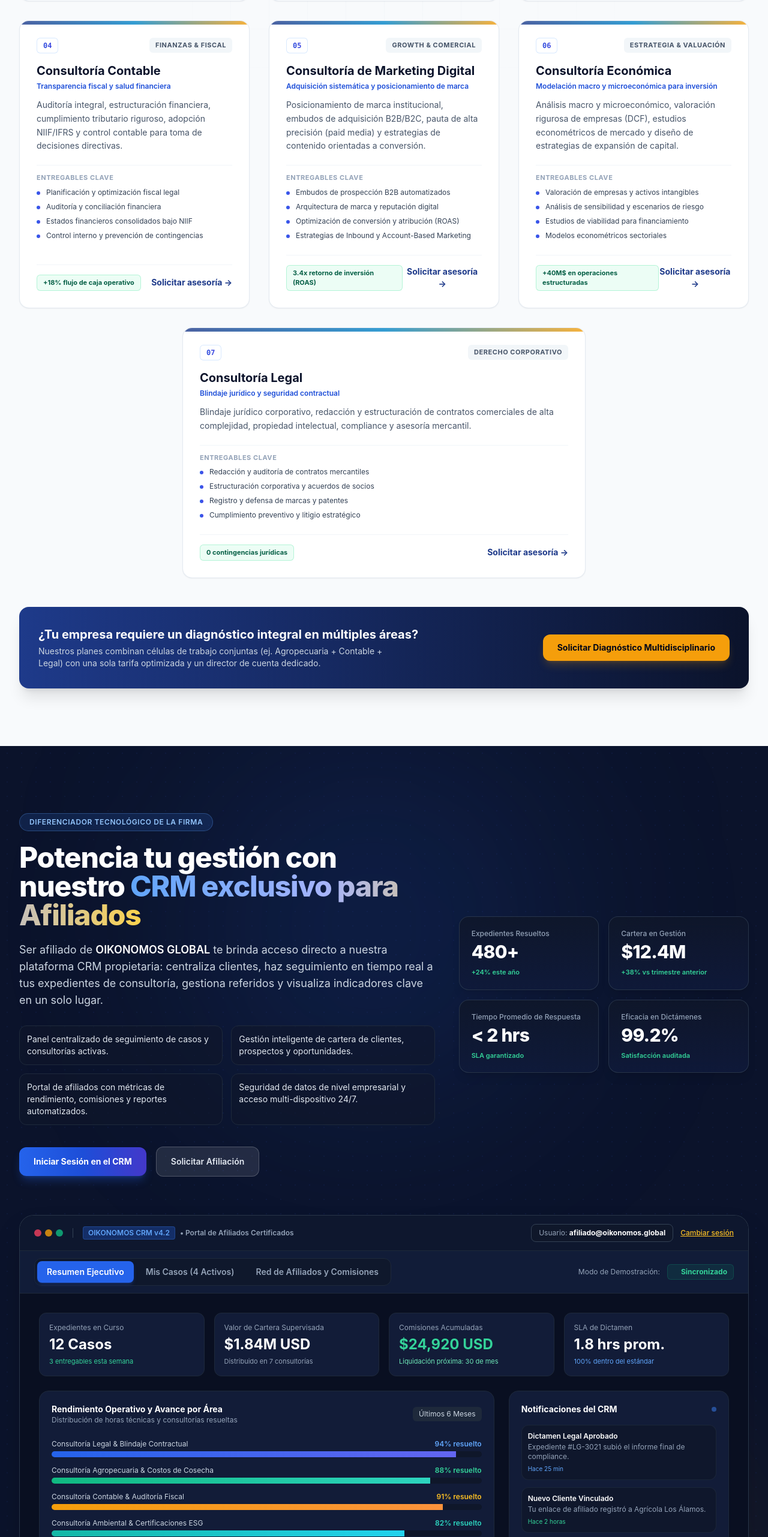
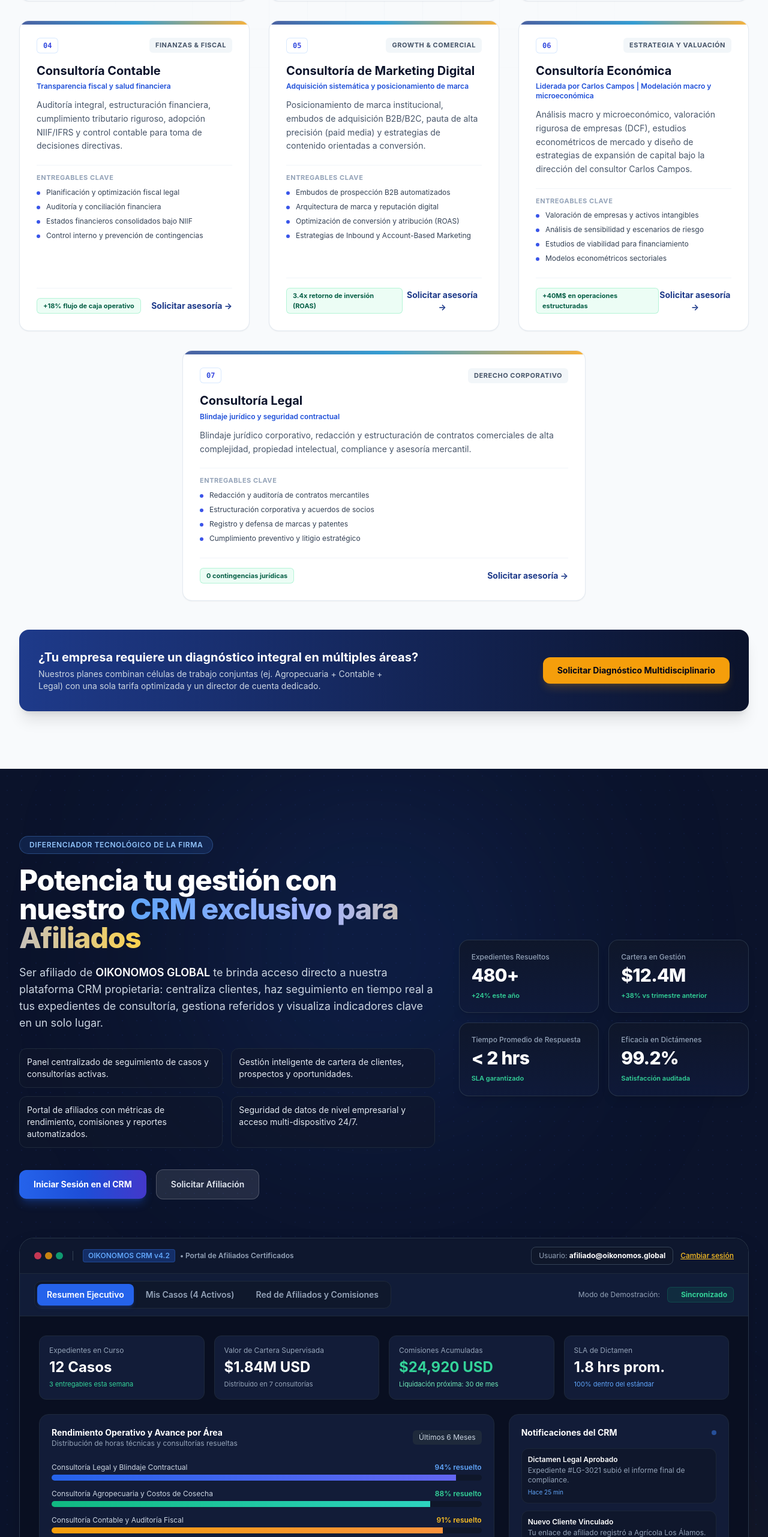
Before and after one commit to leocamacho693-ux/oikonomos-landing, a Next.js app: page / in a window 1280 px wide. Shown: the part 3275-5838 px from the top of the page at 60% size. Built offline with nearby package versions, Linux system fonts and the light colour scheme.

Commit message:
feat(consulting): asignar a Carlos Campos como consultor lider en economia

```diff
--- a/components/CrmSection.tsx
+++ b/components/CrmSection.tsx
@@ -252,7 +252,7 @@ export default function CrmSection({ onOpenLoginModal, onRequestAffiliation }: C
                     <div className="space-y-3.5 pt-2">
                       <div>
                         <div className="flex justify-between text-xs text-slate-300 mb-1">
-                          <span>Consultoría Legal & Blindaje Contractual</span>
+                          <span>Consultoría Legal y Blindaje Contractual</span>
                           <span className="font-semibold text-blue-400">94% resuelto</span>
                         </div>
                         <div className="w-full bg-slate-900 rounded-full h-2.5 overflow-hidden">
@@ -262,7 +262,7 @@ export default function CrmSection({ onOpenLoginModal, onRequestAffiliation }: C
 
                       <div>
                         <div className="flex justify-between text-xs text-slate-300 mb-1">
-                          <span>Consultoría Agropecuaria & Costos de Cosecha</span>
+                          <span>Consultoría Agropecuaria y Costos de Cosecha</span>
                           <span className="font-semibold text-emerald-400">88% resuelto</span>
                         </div>
                         <div className="w-full bg-slate-900 rounded-full h-2.5 overflow-hidden">
@@ -272,7 +272,7 @@ export default function CrmSection({ onOpenLoginModal, onRequestAffiliation }: C
 
                       <div>
                         <div className="flex justify-between text-xs text-slate-300 mb-1">
-                          <span>Consultoría Contable & Auditoría Fiscal</span>
+                          <span>Consultoría Contable y Auditoría Fiscal</span>
                           <span className="font-semibold text-amber-400">91% resuelto</span>
                         </div>
                         <div className="w-full bg-slate-900 rounded-full h-2.5 overflow-hidden">
@@ -282,7 +282,7 @@ export default function CrmSection({ onOpenLoginModal, onRequestAffiliation }: C
 
                       <div>
                         <div className="flex justify-between text-xs text-slate-300 mb-1">
-                          <span>Consultoría Ambiental & Certificaciones ESG</span>
+                          <span>Consultoría Ambiental y Certificaciones ESG</span>
                           <span className="font-semibold text-teal-400">82% resuelto</span>
                         </div>
                         <div className="w-full bg-slate-900 rounded-full h-2.5 overflow-hidden">
--- a/components/Data.ts
+++ b/components/Data.ts
@@ -101,9 +101,9 @@ export const CONSULTING_AREAS: ConsultingArea[] = [
     id: 'economica',
     name: 'Consultoría Económica',
     shortName: 'Económica',
-    category: 'Estrategia & Valuación',
-    tagline: 'Modelación macro y microeconómica para inversión',
-    description: 'Análisis macro y microeconómico, valoración rigurosa de empresas (DCF), estudios econométricos de mercado y diseño de estrategias de expansión de capital.',
+    category: 'Estrategia y Valuación',
+    tagline: 'Liderada por Carlos Campos | Modelación macro y microeconómica',
+    description: 'Análisis macro y microeconómico, valoración rigurosa de empresas (DCF), estudios econométricos de mercado y diseño de estrategias de expansión de capital bajo la dirección del consultor Carlos Campos.',
     iconName: 'BarChart3',
     accentColor: 'amber',
     deliverables: [
@@ -188,11 +188,11 @@ export const SAMPLE_CASES = [
   {
     id: 'CS-4081',
     client: 'BioEnergías del Valle',
-    area: 'Ambiental & Económica',
+    area: 'Consultoría Económica',
     status: 'Auditoría de Campo',
     statusColor: 'bg-amber-500/10 text-amber-400 border-amber-500/20',
     progress: 45,
-    lead: 'Ing. Carlos Valencia',
+    lead: 'Carlos Campos',
     lastUpdate: 'Ayer'
   },
   {
```
